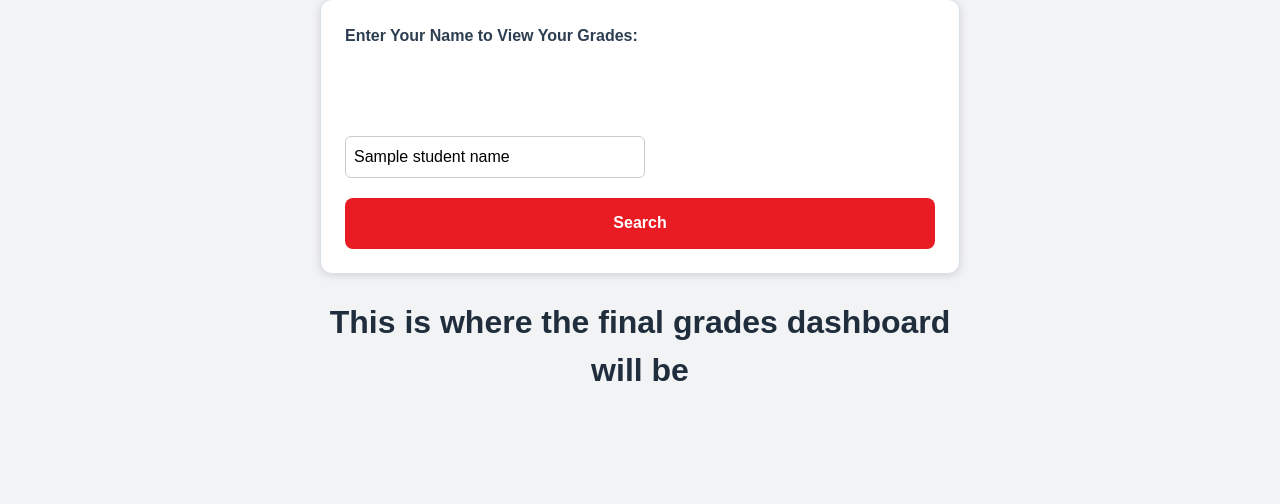
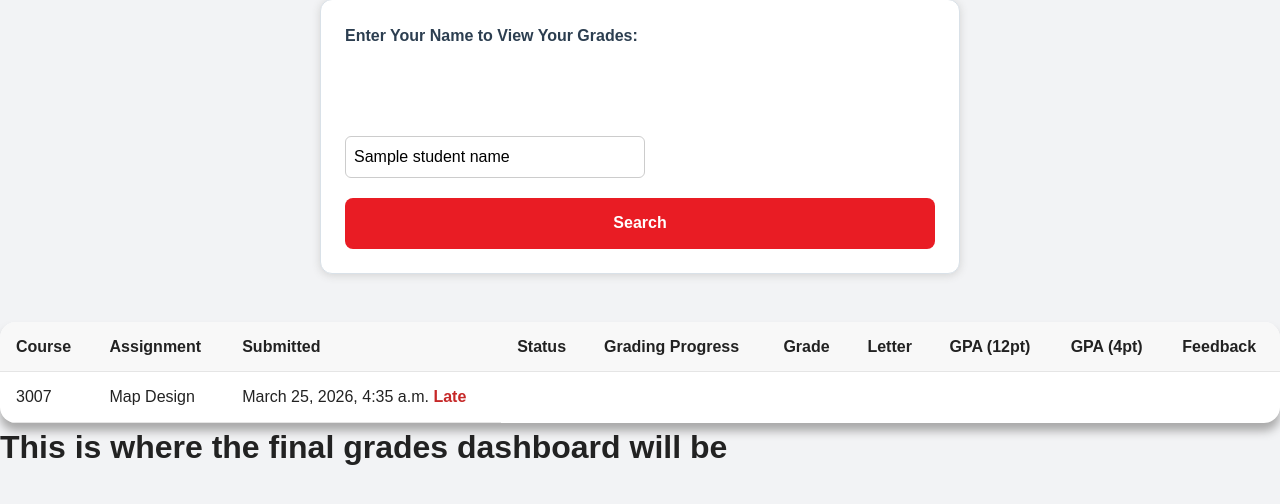
Before and after one commit to nfava/IRM3007-OnlineLearningApplication, a Django app: template IRM3007/grades/templates/grades.html in a window 1280 px wide. Shown: the part 224-728 px from the top of the page. Run offline with Django 5.2, Linux system fonts and the light colour scheme; data comes from the database, SQL or seed files in the repository; the template is opened without the code that fills it: values that come from a table or form of the project are taken from there, most other values are stand-ins (such as "Sample title", 1, 10 or a date in 2020).

Commit message:
Dashboard implementation

```diff
--- a/IRM3007/grades/templates/grades.html
+++ b/IRM3007/grades/templates/grades.html
@@ -16,6 +16,52 @@
             <button type="submit" class="gpa-btn">Search</button>
         </form>
     </div>
+</div>
+
+<!-- The basic dashboard implementation -->
+{% if student_name %}
+        {% if submissions %}
+        <div class="submission-table-wrapper">
+            <table class="submission-table">
+                <thead>
+                    <tr>
+                        <th>Course</th>
+                        <th>Assignment</th>
+                        <th>Submitted</th>
+                        <th>Status</th>
+                        <th>Grading Progress</th>
+                        <th>Grade</th>
+                        <th>Letter</th>
+                        <th>GPA (12pt)</th>
+                        <th>GPA (4pt)</th>
+                        <th>Feedback</th>
+                    </tr>
+                </thead>
+                <tbody>
+                    {% for submission in submissions %}
+                    <tr>
+                        <td>{{ submission.assignment.course_code }}</td>
+                        <td>{{ submission.assignment.title }}</td>
+                        <td>
+                            {{ submission.submitted_at }}
+                            {% if submission.is_late %}
+                                <span class="status-late">Late</span>
+                            {% else %}
+                                <span class="status-ontime">On Time</span>
+                            {% endif %}
+                        </td>
+        {% endfor %}
+                </tbody>
+            </table>
+        </div>
+        {% else %}
+            <div class="converter-card">
+                <p>No submissions found for <strong>{{ student_name }}</strong>. Please check your name and try again.</p>
+            </div>
+        {% endif %}
+    {% endif %}
+
+
 
 
 <body>
```
